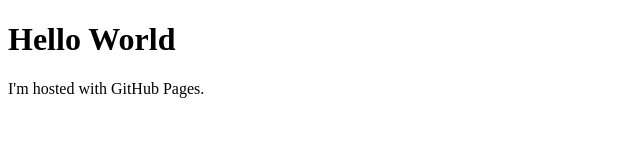
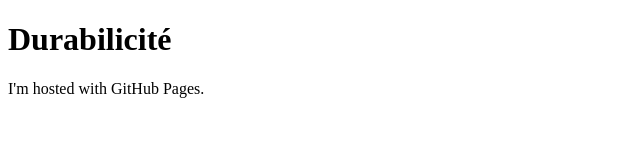
Before and after one commit to durabilicite/Durabilicite, a plain HTML site: page index.html in a window 1280 px wide. Shown: the whole page, without its empty margins (0-640 px from the left). Drawn offline with Linux system fonts and the light colour scheme.

Commit message:
Update index.html

```diff
--- a/index.html
+++ b/index.html
@@ -1,7 +1,7 @@
 <!DOCTYPE html>
 <html>
 <body>
-<h1>Hello World</h1>
+<h1>Durabilicité</h1>
 <p>I'm hosted with GitHub Pages.</p>
 </body>
 </html>
```
